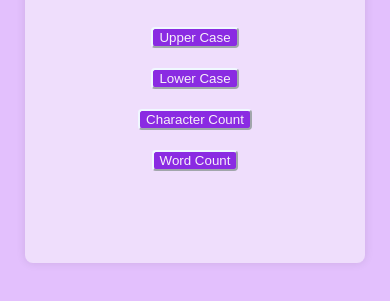
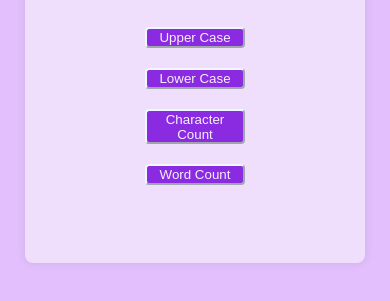
Before and after one commit to Arpitakharde/Assignment-29, a plain HTML site: page index.html in a window 390 px wide. Shown: the part 185-486 px from the top of the page. Drawn offline with Linux system fonts and the light colour scheme.

Commit message:
width added on button

```diff
--- a/index.html
+++ b/index.html
@@ -69,6 +69,7 @@
         height:35px;
         border-radius: 4px;
         border-color: aliceblue;
+        width:100px;
       }
 
       @media screen and (max-width: 480px) {
@@ -92,7 +93,7 @@
           height:35px;
         }
         .output{
-          padding-top: 30px;
+          padding-top: 100px;
         }
       }
 
```
